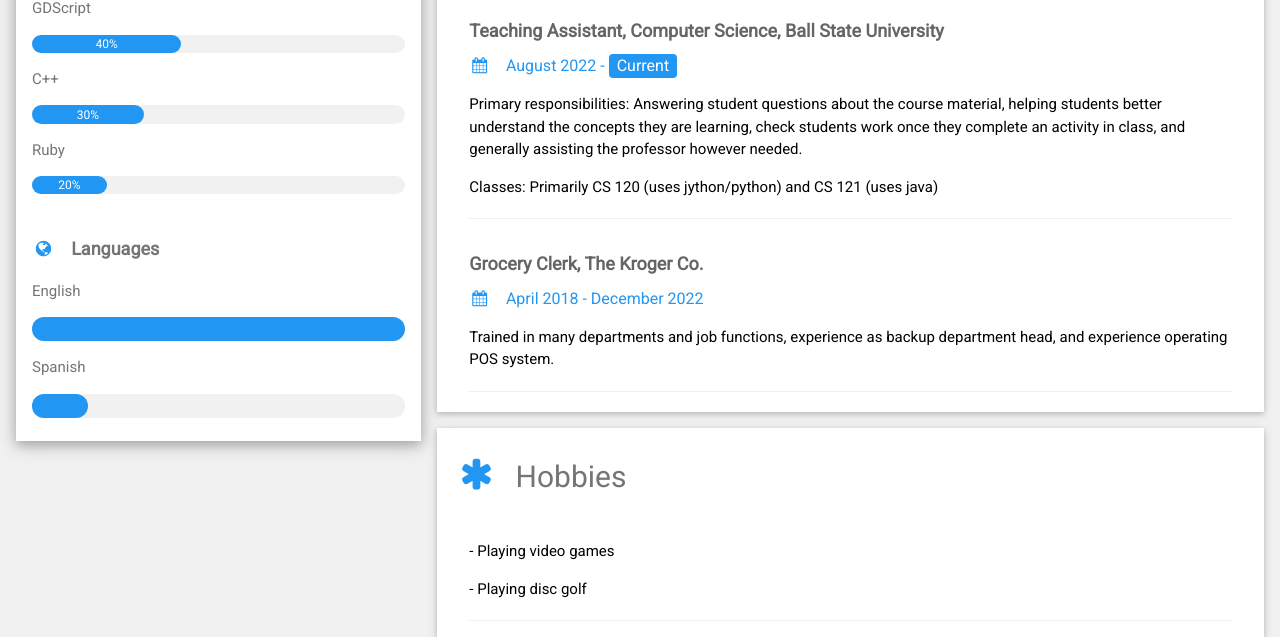
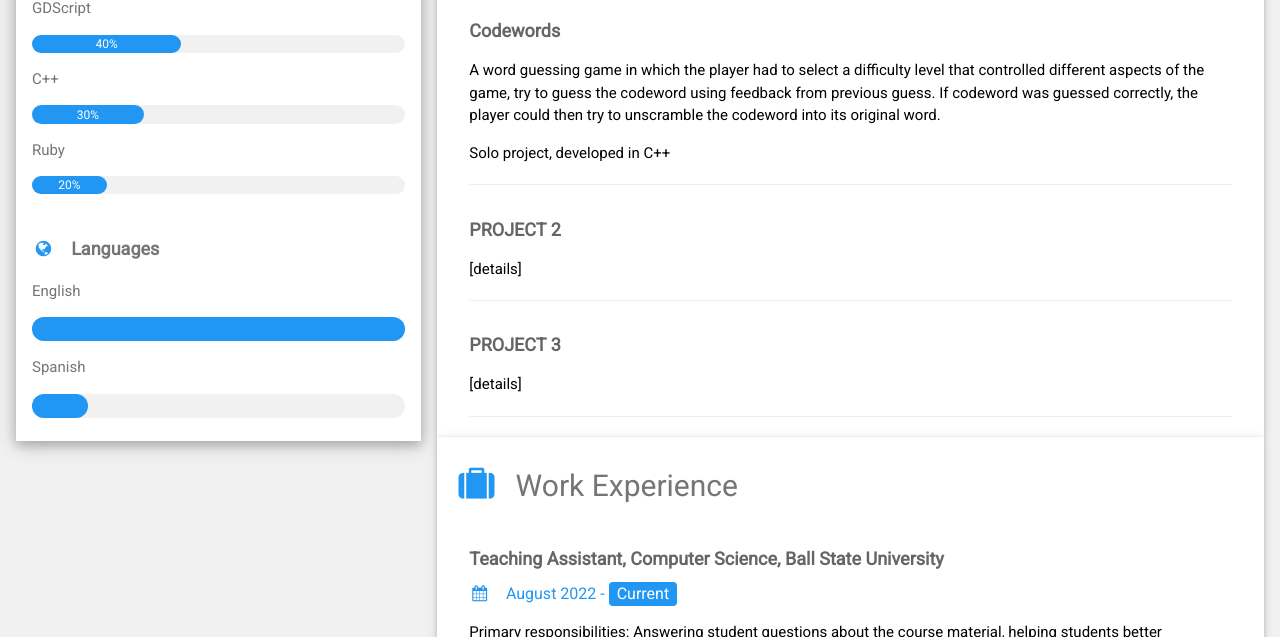
Before and after one commit to connor-counceller/connor-counceller.github.io, a plain HTML site: page index.html in a window 1280 px wide. Shown: the part 765-1402 px from the top of the page. Drawn offline with nearby package versions, Linux system fonts and the light colour scheme.

Commit message:
Add project section

```diff
--- a/index.html
+++ b/index.html
@@ -106,6 +106,26 @@
                     </div>
                 </div>
 
+                <div class="w3-container w3-card w3-white">
+                    <h2 class="w3-text-grey w3-padding-16"><i class="fa fa-certificate fa-fw w3-margin-right w3-xxlarge w3-text-blue"></i>Undergraduate Projects</h2>
+                    <div class="w3-container">
+                        <h5 class="w3-opacity"><b>Codewords</b></h5>
+                        <p>A word guessing game in which the player had to select a difficulty level that controlled different aspects of the game, try to guess the codeword using feedback from previous guess. If codeword was guessed correctly, the player could then try to unscramble the codeword into its original word.</p>
+                        <p>Solo project, developed in C++</p>
+                        <hr>
+                    </div>
+                    <div class="w3-container">
+                        <h5 class="w3-opacity"><b>PROJECT 2</b></h5>
+                        <p>[details]</p>
+                        <hr>
+                    </div>
+                    <div class="w3-container">
+                        <h5 class="w3-opacity"><b>PROJECT 3</b></h5>
+                        <p>[details]</p>
+                        <hr>
+                    </div>
+                </div>
+
                 <div class="w3-container w3-card w3-white w3-margin-bottom">
                     <h2 class="w3-text-grey w3-padding-16"><i class="fa fa-suitcase fa-fw w3-margin-right w3-xxlarge w3-text-blue"></i>Work Experience</h2>
                     <div class="w3-container">
```
